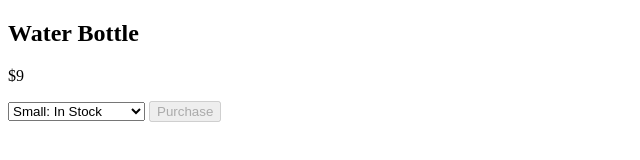
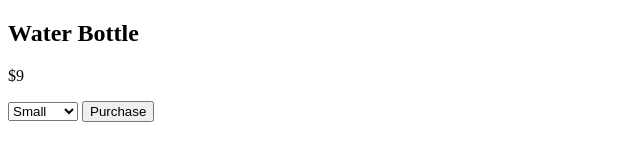
Before and after one commit to le0mcc/Coding-Challenge-10, a plain HTML site: page index.html in a window 1280 px wide. Shown: the whole page, without its empty margins (0-640 px from the left). Drawn offline with Linux system fonts and the light colour scheme.

Commit message:
Final Attempt

```diff
--- a/index.html
+++ b/index.html
@@ -9,12 +9,12 @@
     <h2 id="productName">Water Bottle</h2>
     <p id="productPrice">$9</p>
     <select id="wbSizeSelector">
-        <option value="9">Small: In Stock</option>
-        <option value="10">Medium: In Stock</option>
-        <option value="11">Large: Out of Stock</option>
-        <option value="12">X-Large: In Stock</option>
+        <option value="9" stock="In Stock">Small</option>
+        <option value="10" stock="In Stock">Medium</option>
+        <option value="11" stock="Out of Stock">Large</option>
+        <option value="12" stock="'In Stock">X-Large</option>
     </select>
-    <button id="purchaseItem" disabled>Purchase</button>
+    <button id="purchaseItem">Purchase</button>
     <script src="main.js"></script>
 </body>
 </html>
```
Also changed, not shown: main.js (+19 -0 lines).
